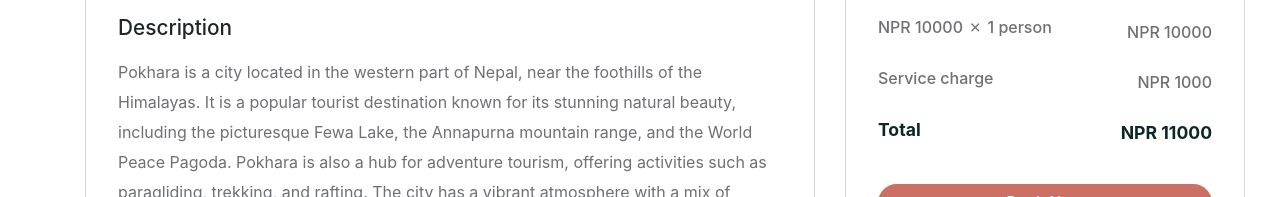
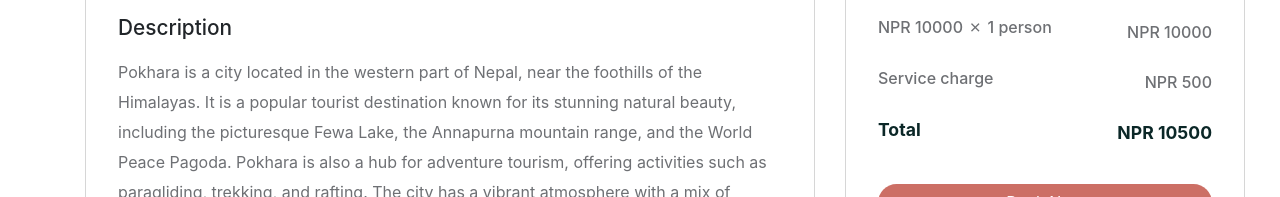
Before and after one commit to Venom100sam/Tour-And-Travel-Management-System, a React (Create React App) app: page /tours/01 in a window 1280 px wide. Shown: the part 751-948 px from the top of the page. Built offline with nearby package versions, Linux system fonts and the light colour scheme.

Commit message:
Small change in packages

```diff
--- a/src/Components/Booking/Booking.jsx
+++ b/src/Components/Booking/Booking.jsx
@@ -22,8 +22,8 @@ const Booking = ({tour}) => {
         setCredentials(prev=>({...prev, [e.target.id]:e.target.value}))
     };
 
-    const serviceFee =1000
-    const totalAmount =Number(price) * Number(credentials.guestSize)+ Number(serviceFee)
+    const serviceFee =500
+    const totalAmount =Number(price) * Number(credentials.guestSize)+ Number(serviceFee) * Number(credentials.guestSize)
 
     //send data to the server
     const handleClick=e=>{
```
